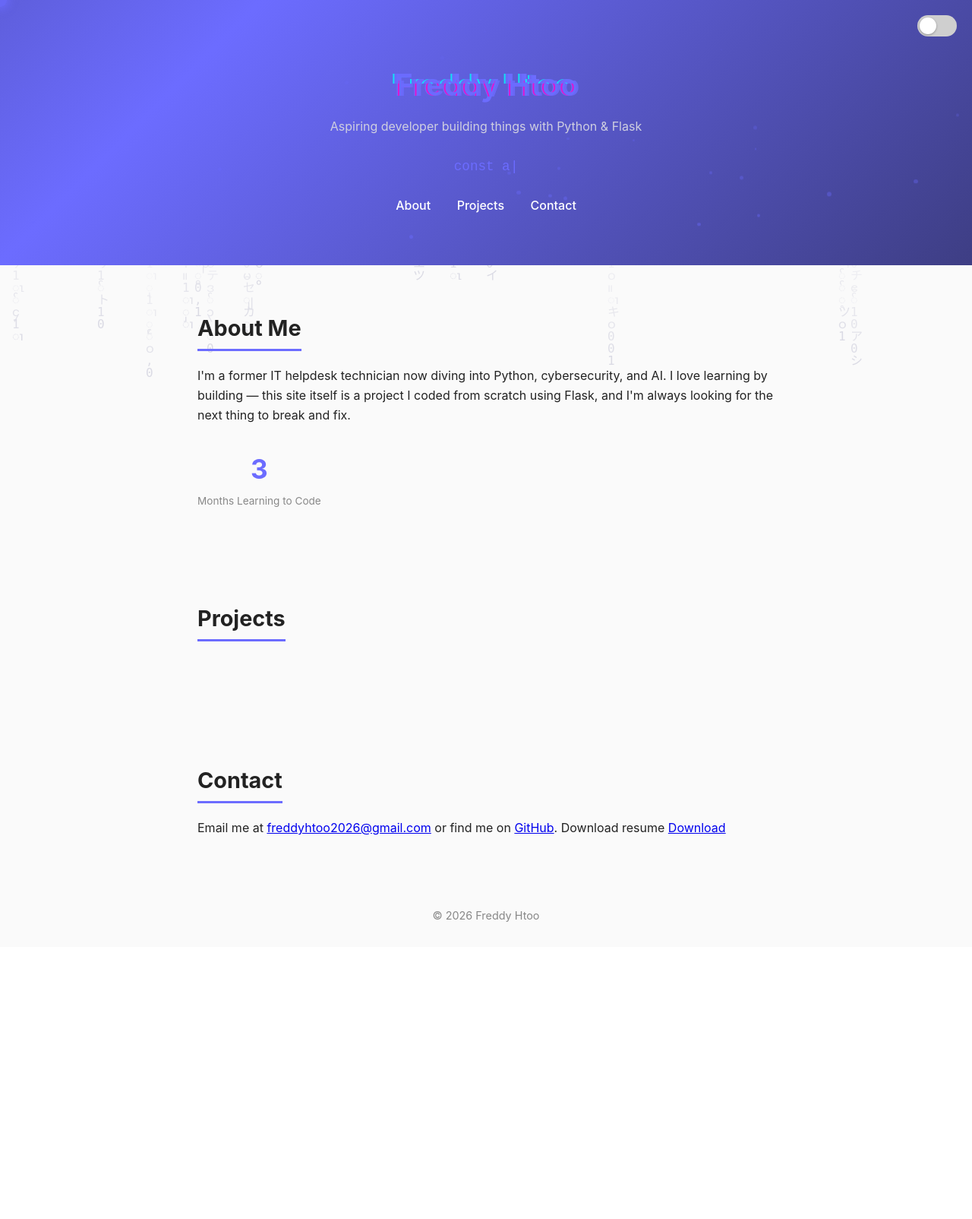
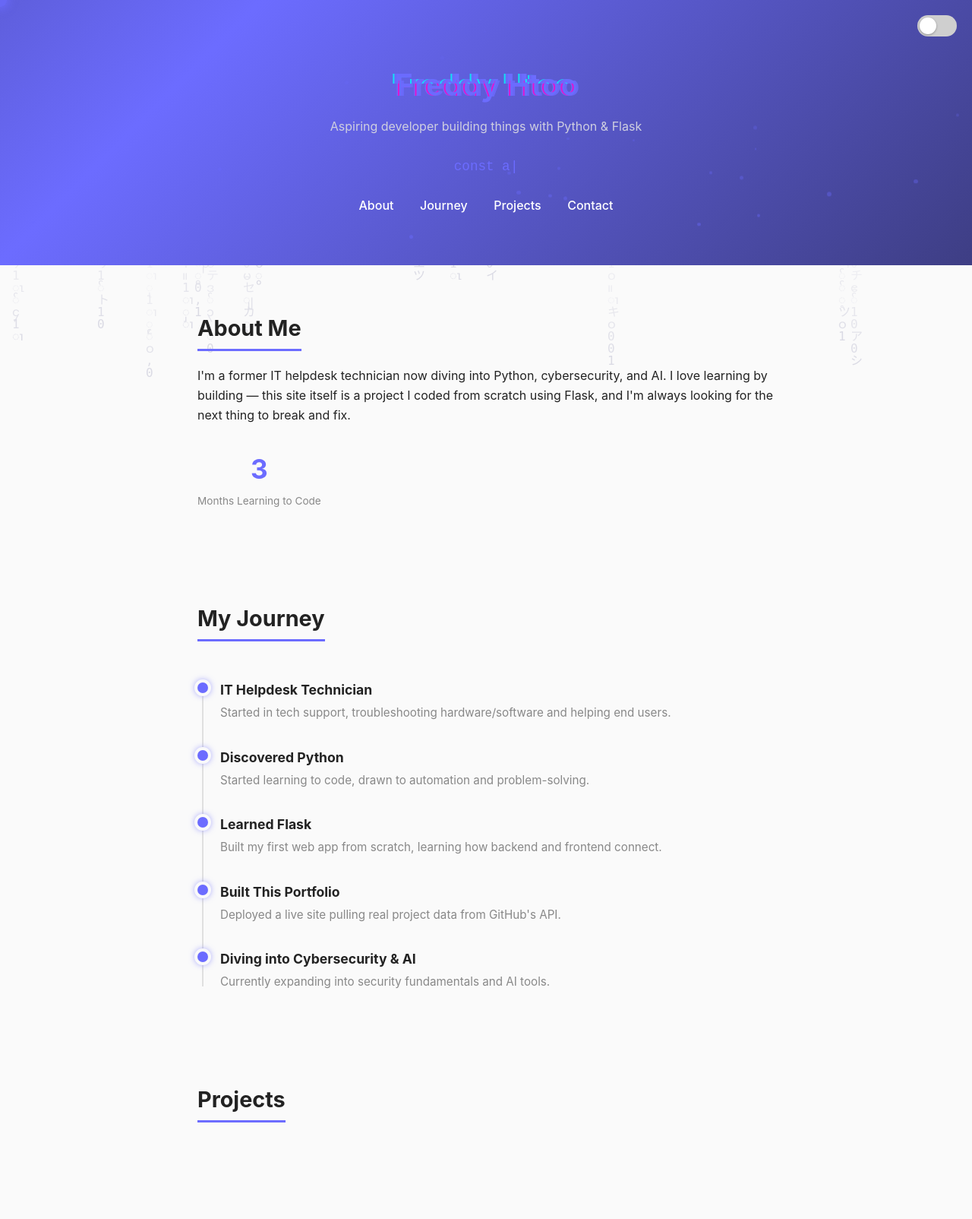
Before and after one commit to Freddy-Htoo/my-portfolio, a Flask app: page / in a window 1280 px wide. Shown: the top 1604 px of the page at 76% size. Before the commit the page ends 1213 px from the top, so only its background shows below. Run offline with Flask 3, Linux system fonts and the light colour scheme; data that the repository does not hold is empty.

Commit message:
Add learning journey timeline section

```diff
--- a/static/style.css
+++ b/static/style.css
@@ -393,3 +393,59 @@ footer {
 body.dark-mode #matrix-bg {
     opacity: 0.2;
 }
+
+/* Journey timeline */
+.timeline {
+    position: relative;
+    margin-top: 30px;
+    padding-left: 30px;
+}
+
+.timeline::before {
+    content: "";
+    position: absolute;
+    left: 6px;
+    top: 6px;
+    bottom: 6px;
+    width: 2px;
+    background: var(--card-border);
+}
+
+.timeline-item {
+    position: relative;
+    margin-bottom: 32px;
+    opacity: 0;
+    transform: translateX(-20px);
+    transition: opacity 0.5s ease, transform 0.5s ease;
+}
+
+.timeline-item.visible {
+    opacity: 1;
+    transform: translateX(0);
+}
+
+.timeline-item:last-child {
+    margin-bottom: 0;
+}
+
+.timeline-dot {
+    position: absolute;
+    left: -30px;
+    top: 4px;
+    width: 14px;
+    height: 14px;
+    border-radius: 50%;
+    background: var(--accent-color);
+    box-shadow: 0 0 0 4px var(--bg-color), 0 0 10px 2px var(--accent-color);
+}
+
+.timeline-content h3 {
+    font-size: 1.1rem;
+    margin-bottom: 4px;
+    color: var(--text-color);
+}
+
+.timeline-content p {
+    color: var(--footer-text);
+    font-size: 0.95rem;
+}
--- a/templates/index.html
+++ b/templates/index.html
@@ -29,6 +29,7 @@
             </div>
             <nav>
                 <a href="#about">About</a>
+                <a href="#journey">Journey</a>
                 <a href="#projects">Projects</a>
                 <a href="#contact">Contact</a>
             </nav>
@@ -51,7 +52,46 @@
             </div>
         </div>
     </section>
-
+<section id="journey" class="section reveal">
+    <h2>My Journey</h2>
+    <div class="timeline">
+        <div class="timeline-item">
+            <div class="timeline-dot"></div>
+            <div class="timeline-content">
+                <h3>IT Helpdesk Technician</h3>
+                <p>Started in tech support, troubleshooting hardware/software and helping end users.</p>
+            </div>
+        </div>
+        <div class="timeline-item">
+            <div class="timeline-dot"></div>
+            <div class="timeline-content">
+                <h3>Discovered Python</h3>
+                <p>Started learning to code, drawn to automation and problem-solving.</p>
+            </div>
+        </div>
+        <div class="timeline-item">
+            <div class="timeline-dot"></div>
+            <div class="timeline-content">
+                <h3>Learned Flask</h3>
+                <p>Built my first web app from scratch, learning how backend and frontend connect.</p>
+            </div>
+        </div>
+        <div class="timeline-item">
+            <div class="timeline-dot"></div>
+            <div class="timeline-content">
+                <h3>Built This Portfolio</h3>
+                <p>Deployed a live site pulling real project data from GitHub's API.</p>
+            </div>
+        </div>
+        <div class="timeline-item">
+            <div class="timeline-dot"></div>
+            <div class="timeline-content">
+                <h3>Diving into Cybersecurity & AI</h3>
+                <p>Currently expanding into security fundamentals and AI tools.</p>
+            </div>
+        </div>
+    </div>
+</section>
     <section id="projects" class="section reveal">
         <h2>Projects</h2>
         <div class="project-grid">
```
